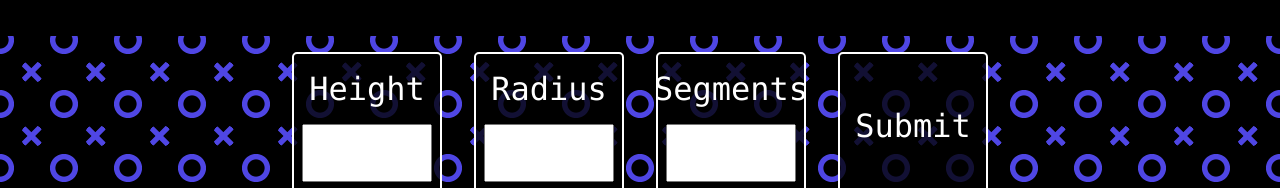
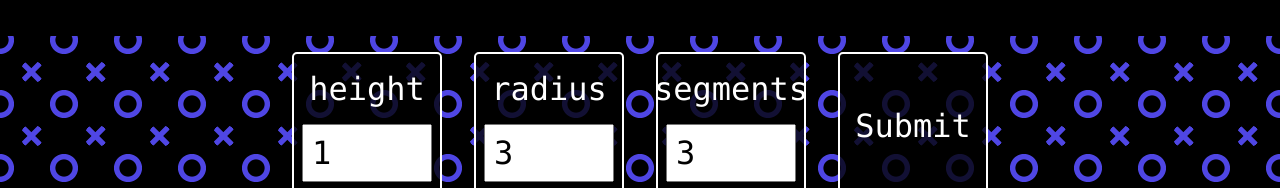
Before and after one commit to kostili-tec/simple-3d-cone, a React app in the folder client/: page / in a window 1280 px wide. Shown: the part 664-852 px from the top of the page. Built offline with nearby package versions, Linux system fonts and the light colour scheme.

Commit message:
feat: send request by form

```diff
--- /dev/null
+++ b/client/src/API/TriangulationService.ts
@@ -0,0 +1,33 @@
+interface SendData {
+  height: number;
+  radius: number;
+  segments: number;
+}
+
+interface ResponseData {
+  vertices: Array<number>;
+  indices: Array<number>;
+}
+
+const APIurl = {
+  base: 'https://3d-cone-server.cyclic.cloud/',
+  additional: 'triangulation/',
+};
+
+export const TriangulationService = async (sendData: SendData): Promise<ResponseData> => {
+  const url = APIurl.base + APIurl.additional;
+  const { height, radius, segments } = sendData;
+  if (height < 1 || radius < 3 || segments < 3) throw new Error('Incorrect data');
+  try {
+    const response = await fetch(url, {
+      method: 'POST',
+      headers: {
+        'Content-Type': 'application/json',
+      },
+      body: JSON.stringify(sendData),
+    });
+    return response.json();
+  } catch (error) {
+    throw new Error(`There was a problem with the fetch operation: ${error}`);
+  }
+};
--- a/client/src/components/FormData/FormData.tsx
+++ b/client/src/components/FormData/FormData.tsx
@@ -1,15 +1,44 @@
-import { FC } from 'react';
+import { FC, useState } from 'react';
+
 import { FormInput } from '../UI/FormInput/FormInput';
-
 import classes from './FormData.module.scss';
+import { IConeData } from '../../types/types';
+import { TriangulationService } from '../../API/TriangulationService';
 
 export const FormData: FC = () => {
+  const [coneData, setConeData] = useState<IConeData>({
+    height: 1,
+    radius: 3,
+    segments: 3,
+  });
+
+  const handleSubmit = async (event: React.FormEvent) => {
+    event.preventDefault();
+    console.log(coneData);
+    try {
+      const result = await TriangulationService(coneData);
+      console.log(result);
+    } catch (error) {
+      throw new Error(error);
+    }
+  };
+
+  const handleInputChange = (event: React.ChangeEvent<HTMLInputElement>) => {
+    const { name, value } = event.target;
+    setConeData({
+      ...coneData,
+      [name]: Number(value),
+    });
+    console.log(name);
+    console.log(coneData);
+  };
+
   return (
     <div>
-      <form className={classes.form}>
-        <FormInput name="Height" />
-        <FormInput name="Radius" />
-        <FormInput name="Segments" />
+      <form className={classes.form} onSubmit={handleSubmit}>
+        <FormInput name="height" onChange={handleInputChange} value={coneData.height} />
+        <FormInput name="radius" onChange={handleInputChange} value={coneData.radius} />
+        <FormInput name="segments" onChange={handleInputChange} value={coneData.segments} />
         <input className={classes.submitBtn} type="submit" value="Submit" />
       </form>
     </div>
--- a/client/src/components/UI/FormInput/FormInput.tsx
+++ b/client/src/components/UI/FormInput/FormInput.tsx
@@ -1,16 +1,25 @@
 import { FC } from 'react';
 
 import classes from './FormInput.module.scss';
+import { IConeData } from '../../../types/types';
 
 interface FormInputProps {
-  name: string;
+  name: keyof IConeData;
+  onChange: (event: React.ChangeEvent<HTMLInputElement>) => void;
+  value?: number;
 }
 
-export const FormInput: FC<FormInputProps> = ({ name }) => {
+export const FormInput: FC<FormInputProps> = ({ name, onChange, value }) => {
   return (
     <div className={classes.container}>
       <label className={classes.label}>{name}</label>
-      <input className={classes.input} type="number" />
+      <input
+        onChange={onChange}
+        value={value}
+        className={classes.input}
+        type="number"
+        name={name}
+      />
     </div>
   );
 };
--- /dev/null
+++ b/client/src/types/types.ts
@@ -0,0 +1,5 @@
+export interface IConeData {
+  height: number;
+  radius: number;
+  segments: number;
+}
```
